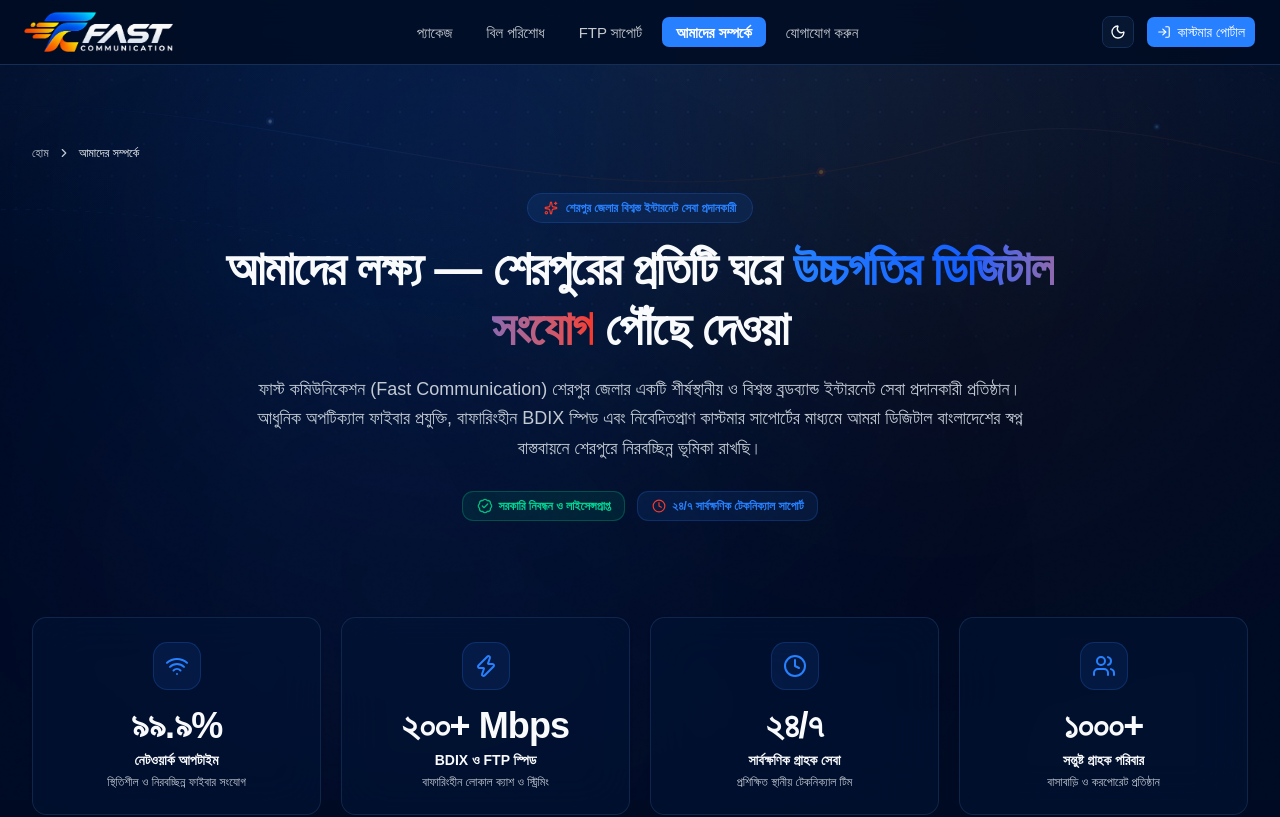
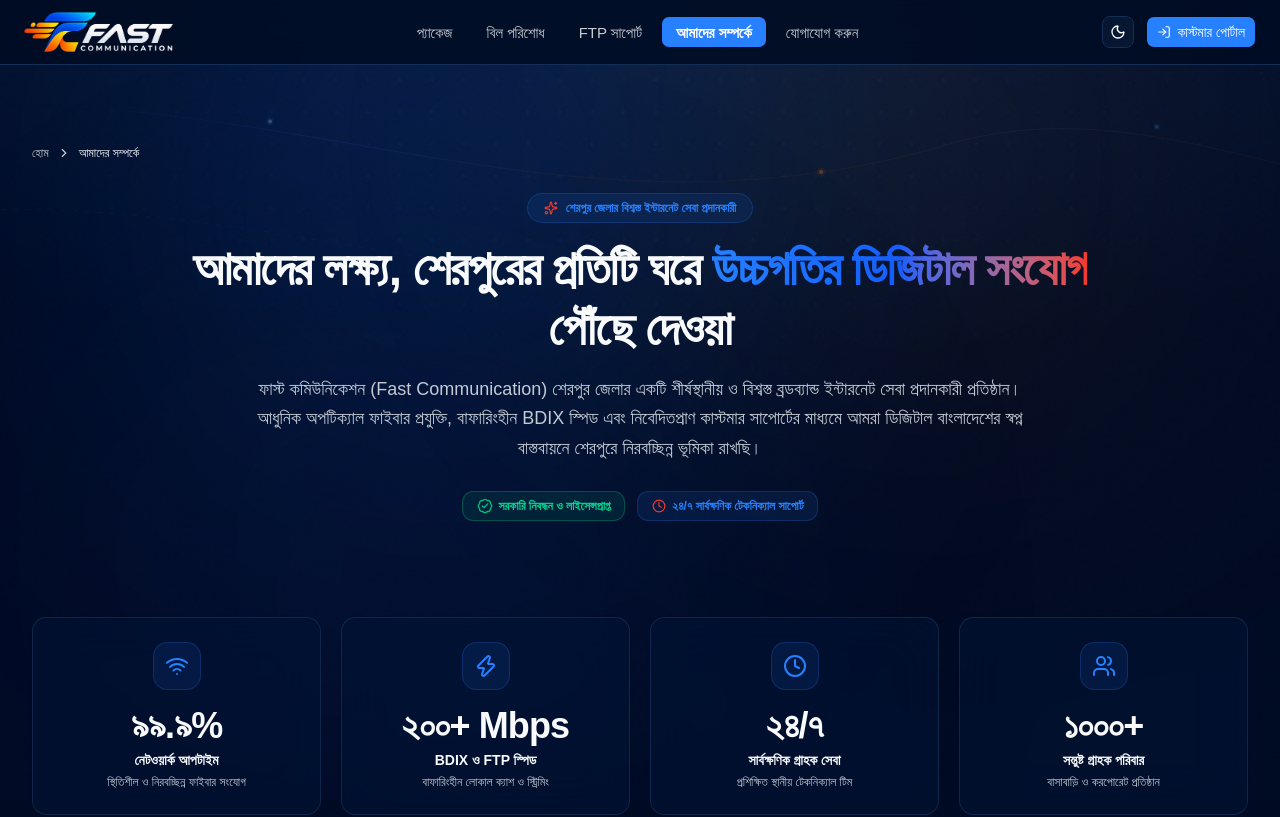
Before and after one commit to riwazed/fast-communication, a Next.js app: page /about-us in a window 1280 px wide. Shown: the top 817 px of the page. Built offline with nearby package versions, Linux system fonts and the light colour scheme; a web font is replaced by a local one.

Commit message:
feat: add about-us page component

```diff
--- a/app/about-us/page.tsx
+++ b/app/about-us/page.tsx
@@ -184,7 +184,7 @@
             </div>
 
             <h1 className="text-3xl font-extrabold tracking-tight text-foreground sm:text-4xl lg:text-5xl leading-tight">
-              আমাদের লক্ষ্য — শেরপুরের প্রতিটি ঘরে{" "}
+              আমাদের লক্ষ্য, শেরপুরের প্রতিটি ঘরে{" "}
               <span className="bg-gradient-to-r from-primary via-blue-600 to-brand-orange bg-clip-text text-transparent">
                 উচ্চগতির ডিজিটাল সংযোগ
               </span>{" "}
```
